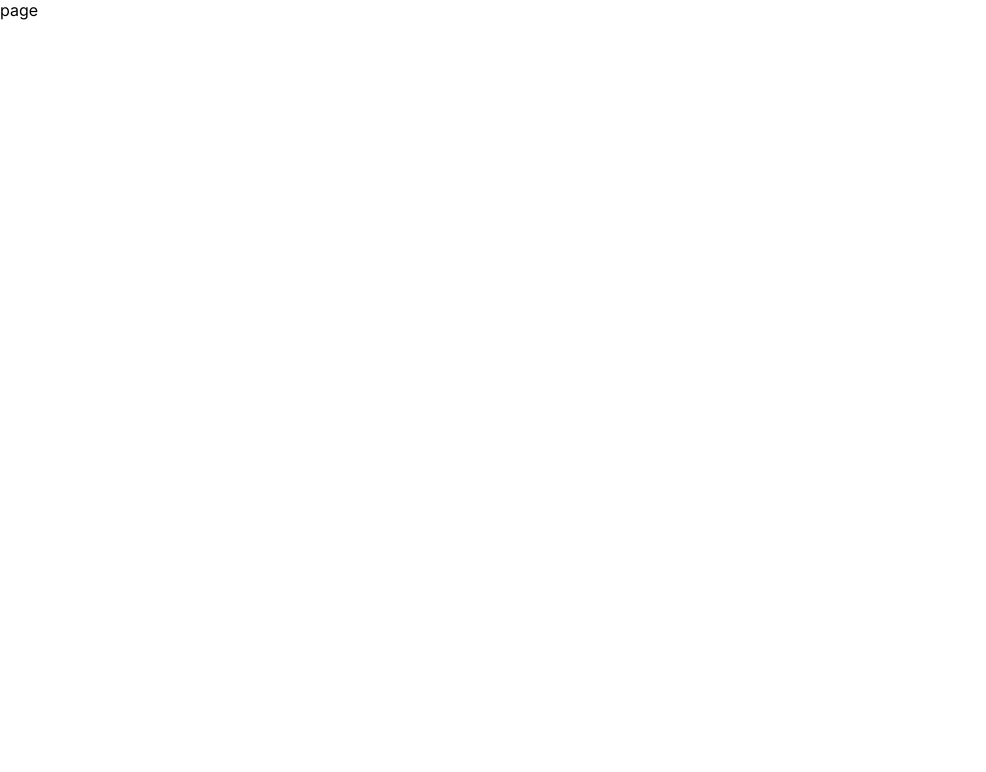
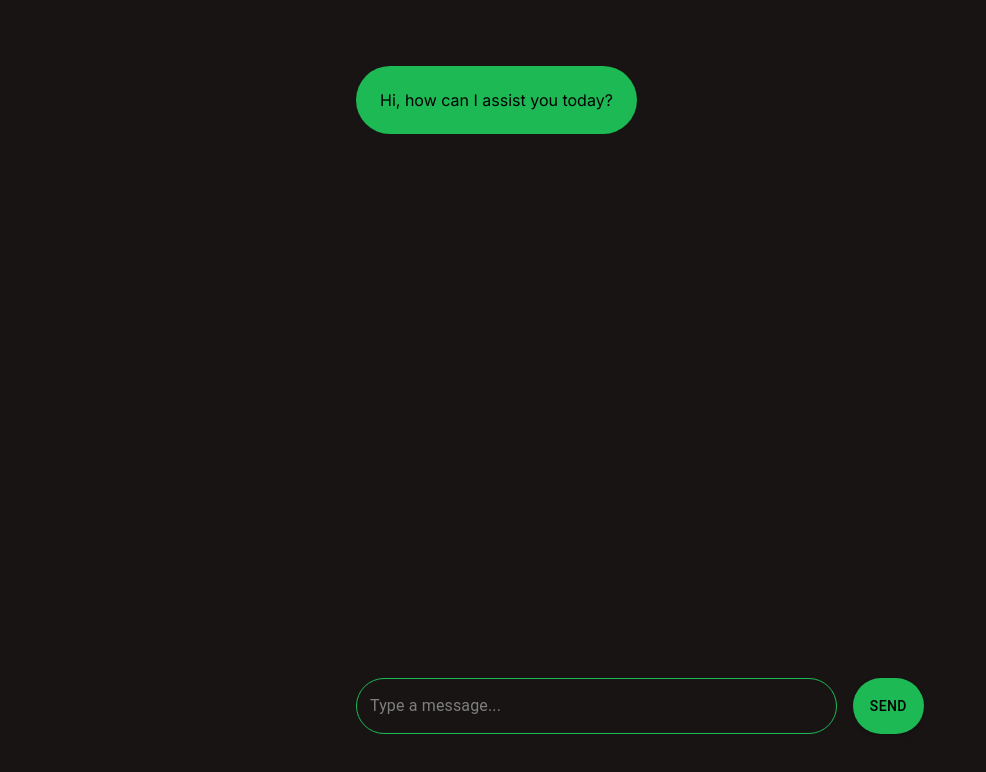
Before and after one commit to Vn0m/ai-customer-support, a Next.js app: page /chatbot in a window 1280 px wide. Shown: the top 772 px of the page, without its empty margins (0-986 px from the left). Built offline with nearby package versions, Linux system fonts and the light colour scheme; no server answers; sample sign-in values are in the browser's storage.

Commit message:
handle login status

```diff
--- a/app/api / chat/route.js
+++ /dev/null
@@ -1,51 +0,0 @@
-import OpenAI from "openai";
-import { NextResponse } from "next/server";
-
-const systemPromt  = `You are an AI customer support bot designed to provide helpful friendly, and accurate assistance to users. Your role is to understand and address user inquiries efficiently, providing clear and concise information or solutions. Here are your key guidelines:
-1. Understand the User's Intent: Analyze the user's request carefully. If necessary, ask clarifying questions to fully understand their needs before responding.
-2. Provide Accurate Information: Ensure that the information you provide is correct and up-to-date. If you are unsure about something, acknowledge it and offer to escalate the issue or connect the user with a human agent.
-3. Be Friendly and Professional: Maintain a polite, empathetic, and positive tone throughout the conversation. Even if the user is frustrated or upset, respond calmly and offer solutions to help resolve their concerns.
-4. Handle Common Issues Efficiently: For frequently asked questions or common issues, provide quick and straightforward solutions. Use templates or canned responses if they are available and relevant.
-5. Escalate When Necessary: If the user's request is beyond your capabilities or requires human intervention, politely inform them and offer to escalate the issue to a human agent.
-6. Respect User Privacy: Do not request or store sensitive information such as passwords, credit card numbers, or personal identification unless explicitly necessary and secure to do so.
-7. End Conversations Gracefully: After resolving an issue, confirm with the user that their concern has been addressed and ask if they need any further assistance. Close the conversation with a polite closing statement, such as, Thank you for reaching out! Have a great day!`
-
-
-export async function POST(req){
-    const openai = new OpenAI({
-        apiKey: process.env.OPENAI_API_KEY,
-    });
-    const data = await req.json();
-
-    const completion = await openai.chat.completions.create({
-        messages: [{
-            role: 'System',
-            content: systemPromt
-        },
-        ...data,
-    ],
-    model: 'gpt-4o-mini',
-    stream: true,
-    })
-
-    const stream = new ReadableStream({
-        async start(controller){
-            const encoder = new TextEncoder();
-            try{
-                for await (const chunk of completion){
-                    const content = chunk.choices[0]?.delta.content;
-                    if(content){
-                        const text = encoder.encode(content);
-                        controller.enqueue(text);
-                    }
-                }
-            } catch(err){
-                controller.error(err);
-            } finally{
-                controller.close();
-            }
-        }
-    })
-
-    return new NextResponse(stream);
-}
--- a/app/chatbot/page.jsx
+++ b/app/chatbot/page.jsx
@@ -1,7 +1,166 @@
-const Chatbot = () => {
-  return (
-    <div>page</div>
-  )
+'use client'
+
+import { Box, Typography, Stack, TextField, Button } from '@mui/material'
+import { useState, useEffect } from 'react'
+import { useRouter } from 'next/navigation';
+import { onAuthStateChanged } from 'firebase/auth';
+import { auth } from '../../lib/firebase'
+
+export default function Chatbot() {
+    const [messages, setMessages] = useState([
+        { role: 'assistant', content: 'Hi, how can I assist you today?' },
+    ]);
+    const [message, setMessage] = useState('');
+    const [isAuthenticated, setIsAuthenticated] = useState(false);
+    const router = useRouter();
+
+    useEffect(() => {
+        const unsubscribe = onAuthStateChanged(auth, (user) => {
+            if (user) {
+                setIsAuthenticated(true);
+            } else {
+                router.push('/');
+            }
+        });
+
+        return () => unsubscribe();
+    }, [router]);
+
+    const sendMessage = async () => {
+        setMessage('');
+        setMessages((messages) => [
+            ...messages,
+            { role: 'user', content: message },
+            { role: 'assistant', content: '' },
+        ]);
+        const response = await fetch('/api/chat', {
+            method: 'POST',
+            headers: {
+                'Content-Type': 'application/json',
+            },
+            body: JSON.stringify([...messages, { role: 'user', content: message }]),
+        }).then(async (res) => {
+            const reader = res.body.getReader();
+            const decoder = new TextDecoder();
+
+            let result = '';
+            return reader.read().then(function processText({ done, value }) {
+                if (done) {
+                    return result;
+                }
+                const text = decoder.decode(value || new Int8Array(), { stream: true });
+                setMessages((messages) => {
+                    let lastMessage = messages[messages.length - 1];
+                    let otherMessages = messages.slice(0, messages.length - 1);
+                    return [
+                        ...otherMessages,
+                        {
+                            ...lastMessage,
+                            content: lastMessage.content + text,
+                        },
+                    ];
+                });
+                return reader.read().then(processText);
+            });
+        });
+    };
+
+    const spotifyGreen = '#1DB954';
+    const spotifyDark = '#191414';
+    const spotifyLight = '#7d7f7c';
+    const borderColor = '#1DB954';
+    const focusedTextColor = '#1DB954';
+
+    return (
+        <Box
+            bgcolor={spotifyDark}
+            width="100vw"
+            height="100vh"
+            display="flex"
+            flexDirection="column"
+            justifyContent="center"
+            alignItems="center"
+        >
+            <Stack
+                direction="column"
+                width="600px"
+                height="700px"
+                p={2}
+                spacing={3}
+            >
+                <Stack
+                    direction="column"
+                    spacing={2}
+                    flexGrow={1}
+                    overflow="auto"
+                >
+                    {messages.map((msg, index) => (
+                        <Box
+                            key={index}
+                            display="flex"
+                            justifyContent={msg.role === 'assistant' ? 'flex-start' : 'flex-end'}
+                        >
+                            <Box
+                                bgcolor={msg.role === 'assistant' ? spotifyGreen : spotifyLight}
+                                color="black"
+                                borderRadius={16}
+                                p={3}
+                            >
+                                {msg.content}
+                            </Box>
+                        </Box>
+                    ))}
+                </Stack>
+                <Stack direction="row" spacing={2}>
+                    <TextField
+                        label="Type a message..."
+                        fullWidth
+                        value={message}
+                        onChange={(e) => setMessage(e.target.value)}
+                        variant="outlined"
+                        sx={{
+                            '& .MuiOutlinedInput-root': {
+                                borderRadius: '50px',
+                                '& fieldset': {
+                                    borderColor: borderColor,
+                                },
+                                '&:hover fieldset': {
+                                    borderColor: borderColor,
+                                },
+                                '&.Mui-focused fieldset': {
+                                    borderColor: borderColor,
+                                },
+                                '&.Mui-focused input': {
+                                    color: 'white',
+                                },
+                            },
+                            '& .MuiInputLabel-root': {
+                                color: spotifyLight,
+                                '&.Mui-focused': {
+                                    color: spotifyLight,
+                                },
+                            },
+                            '& .MuiInputBase-input': {
+                                color: 'white',
+                            },
+                        }}
+                    />
+                    <Button
+                        variant="contained"
+                        onClick={sendMessage}
+                        style={{
+                            backgroundColor: spotifyGreen,
+                            color: 'black',
+                            borderRadius: '50px',
+                            height: '56px',
+                            padding: '0 20px',
+                            boxShadow: '0 2px 4px rgba(0, 0, 0, 0.2)',
+                        }}
+                    >
+                        Send
+                    </Button>
+                </Stack>
+            </Stack>
+        </Box>
+    );
 }
-
-export default Chatbot
```
Also changed, not shown: app/api/chat/route.js (renamed from app/api /chat/route.js).
